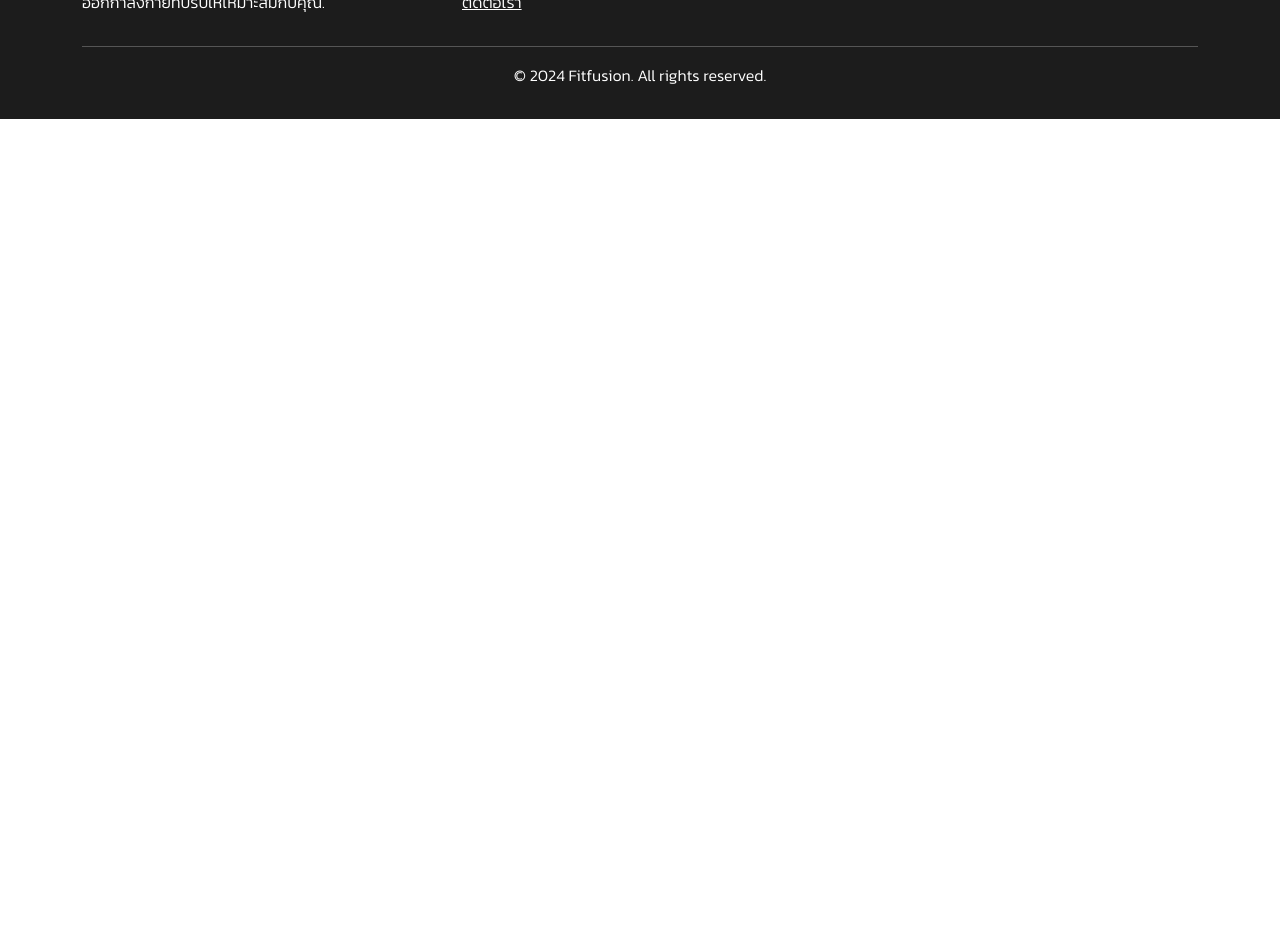
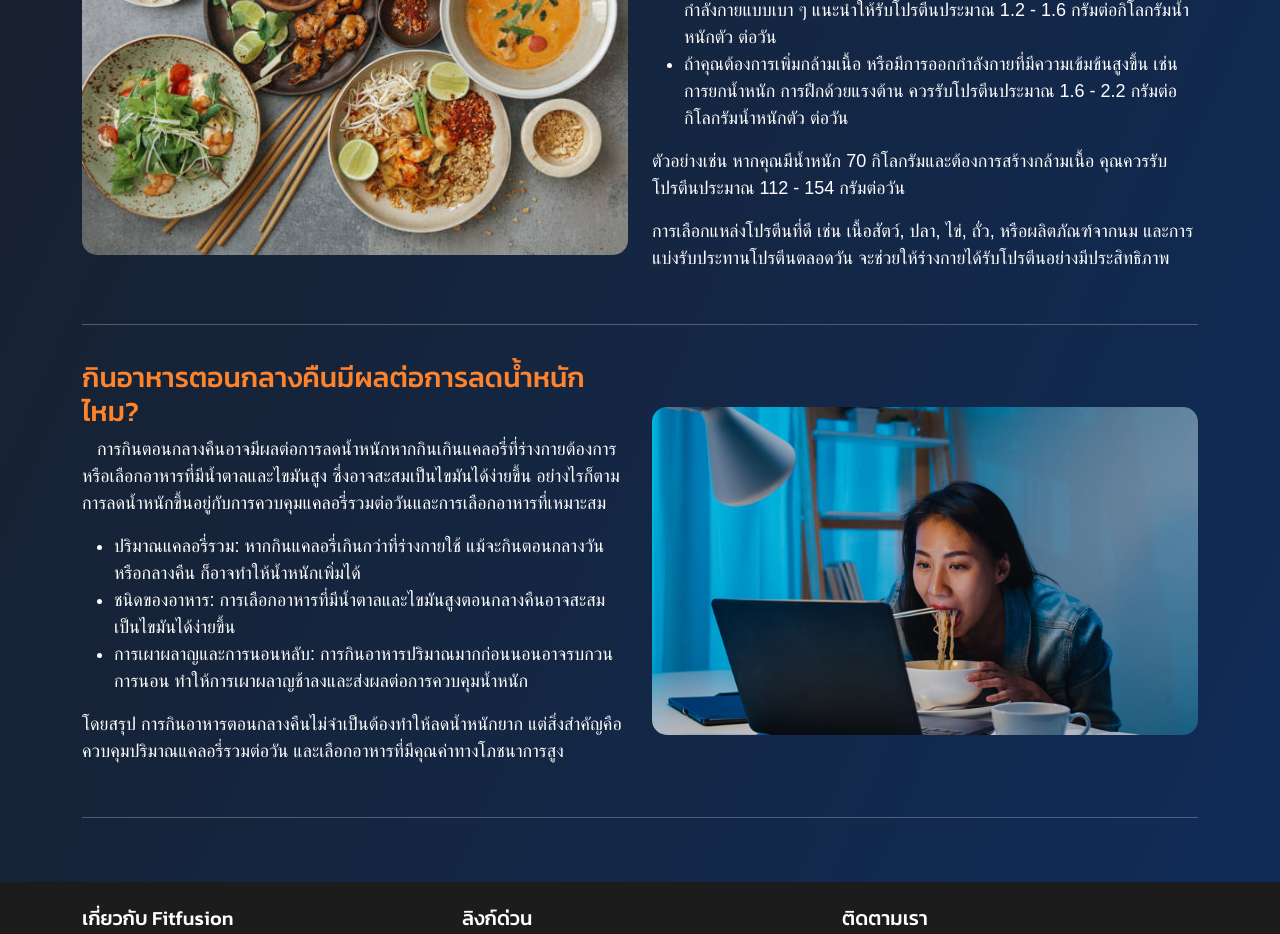
Before and after one commit to Zeossing/Fitfutsion, a plain HTML site: page index.html in a window 1280 px wide. Shown: the part 1805-2739 px from the top of the page. Before the commit the page ends 1924 px from the top, so only its background shows below. Drawn offline with nearby package versions, Linux system fonts and the light colour scheme; a web font is replaced by a local one.

Commit message:
final update

```diff
--- a/index.html
+++ b/index.html
@@ -227,7 +227,8 @@
                             <li>ผู้หญิง ไขมันในร่างกาย น้อยกว่า 24%</li>
                         </ul>
                         <p>สามารถคำนวณเปอร์เซ็นไขมันได้ตามเว็บไซต์นี้ <a class="link"
-                                href="http://www.wangsammohospital.go.th/mybody.php?view=1" target="_blank">คำนวณเปอร์เซ็นไขมันคลิกที่นี่</a>
+                                href="http://www.wangsammohospital.go.th/mybody.php?view=1"
+                                target="_blank">คำนวณเปอร์เซ็นไขมันคลิกที่นี่</a>
                         </p>
                     </div>
                 </div>
@@ -249,11 +250,61 @@
                             <li>ควบคุมอาหาร เน้นโปรตีน ไขมันต่ำ ลดน้ำตาล และอาหารแคลอรีสูง
                                 รวมถึงดื่มน้ำและพักผ่อนเพียงพอ</li>
                             </li>
-                            <a class="link" href="https://www.fitdesignprime.com/calculator/" target="_blank">คำนวณสารอาหารที่ได้รับต่อวันคลิกที่นี่</a>
+                            <a class="link" href="https://www.fitdesignprime.com/calculator/"
+                                target="_blank">คำนวณสารอาหารที่ได้รับต่อวันคลิกที่นี่</a>
                         </ul>
                     </div>
                     <div class="col-6 block-question">
                         <img class="pic-question" src="hiit.jpg" alt="">
+                    </div>
+                </div>
+                <hr>
+                <div class="row left">
+                    <div class="col-6 block-question">
+                        <img class="pic-question" src="food.jpg" alt="">
+                    </div>
+                    <div class="col-6 block-question">
+                        <h3>ควรกินโปรตีนเท่าไหร่?</h3>
+                        <p>&nbsp;&nbsp;&nbsp;ปริมาณโปรตีนที่ควรบริโภคต่อวันสำหรับคนที่ออกกำลังกายจะขึ้นอยู่กับเป้าหมายการออกกำลังกาย,
+                            น้ำหนักตัว, และประเภทของการออกกำลังกายที่ทำอยู่ โดยทั่วไป:</p>
+                        <ul>
+                            <li>ถ้าคุณต้องการรักษาน้ำหนักตัวและออกกำลังกายทั่วไป เช่น คาร์ดิโอหรือการออกกำลังกายแบบเบา ๆ
+                                แนะนำให้รับโปรตีนประมาณ 1.2 - 1.6 กรัมต่อกิโลกรัมน้ำหนักตัว ต่อวัน</li>
+                            <li>ถ้าคุณต้องการเพิ่มกล้ามเนื้อ หรือมีการออกกำลังกายที่มีความเข้มข้นสูงขึ้น เช่น
+                                การยกน้ำหนัก การฝึกด้วยแรงต้าน ควรรับโปรตีนประมาณ 1.6 - 2.2 กรัมต่อกิโลกรัมน้ำหนักตัว
+                                ต่อวัน</li>
+                        </ul>
+                        <p>ตัวอย่างเช่น หากคุณมีน้ำหนัก 70 กิโลกรัมและต้องการสร้างกล้ามเนื้อ คุณควรรับโปรตีนประมาณ 112 -
+                            154 กรัมต่อวัน
+                        </p>
+                        <p>การเลือกแหล่งโปรตีนที่ดี เช่น เนื้อสัตว์, ปลา, ไข่, ถั่ว, หรือผลิตภัณฑ์จากนม
+                            และการแบ่งรับประทานโปรตีนตลอดวัน จะช่วยให้ร่างกายได้รับโปรตีนอย่างมีประสิทธิภาพ</p>
+                    </div>
+                </div>
+                <hr>
+                <div class="row right">
+                    <div class="col-6 block-question">
+                        <h3>กินอาหารตอนกลางคืนมีผลต่อการลดน้ำหนักไหม?</h3>
+                        <p>&nbsp;&nbsp;&nbsp;การกินตอนกลางคืนอาจมีผลต่อการลดน้ำหนักหากกินเกินแคลอรี่ที่ร่างกายต้องการ
+                            หรือเลือกอาหารที่มีน้ำตาลและไขมันสูง ซึ่งอาจสะสมเป็นไขมันได้ง่ายขึ้น อย่างไรก็ตาม
+                            การลดน้ำหนักขึ้นอยู่กับการควบคุมแคลอรี่รวมต่อวันและการเลือกอาหารที่เหมาะสม
+                        </p>
+
+                        <ul>
+                            <li>ปริมาณแคลอรี่รวม: หากกินแคลอรี่เกินกว่าที่ร่างกายใช้ แม้จะกินตอนกลางวันหรือกลางคืน
+                                ก็อาจทำให้น้ำหนักเพิ่มได้
+                            <li>ชนิดของอาหาร: การเลือกอาหารที่มีน้ำตาลและไขมันสูงตอนกลางคืนอาจสะสมเป็นไขมันได้ง่ายขึ้น
+                            </li>
+                            <li>การเผาผลาญและการนอนหลับ: การกินอาหารปริมาณมากก่อนนอนอาจรบกวนการนอน
+                                ทำให้การเผาผลาญช้าลงและส่งผลต่อการควบคุมน้ำหนัก</li>
+
+
+                        </ul>
+                        <p>โดยสรุป การกินอาหารตอนกลางคืนไม่จำเป็นต้องทำให้ลดน้ำหนักยาก แต่สิ่งสำคัญคือ
+                            ควบคุมปริมาณแคลอรี่รวมต่อวัน และเลือกอาหารที่มีคุณค่าทางโภชนาการสูง</p>
+                    </div>
+                    <div class="col-6 block-question">
+                        <img class="pic-question" src="nighteat.jpg" alt="">
                     </div>
                 </div>
                 <hr>
```
Also changed, not shown: shop.html (+1 -0 lines), food.jpg (added), nighteat.jpg (added).
